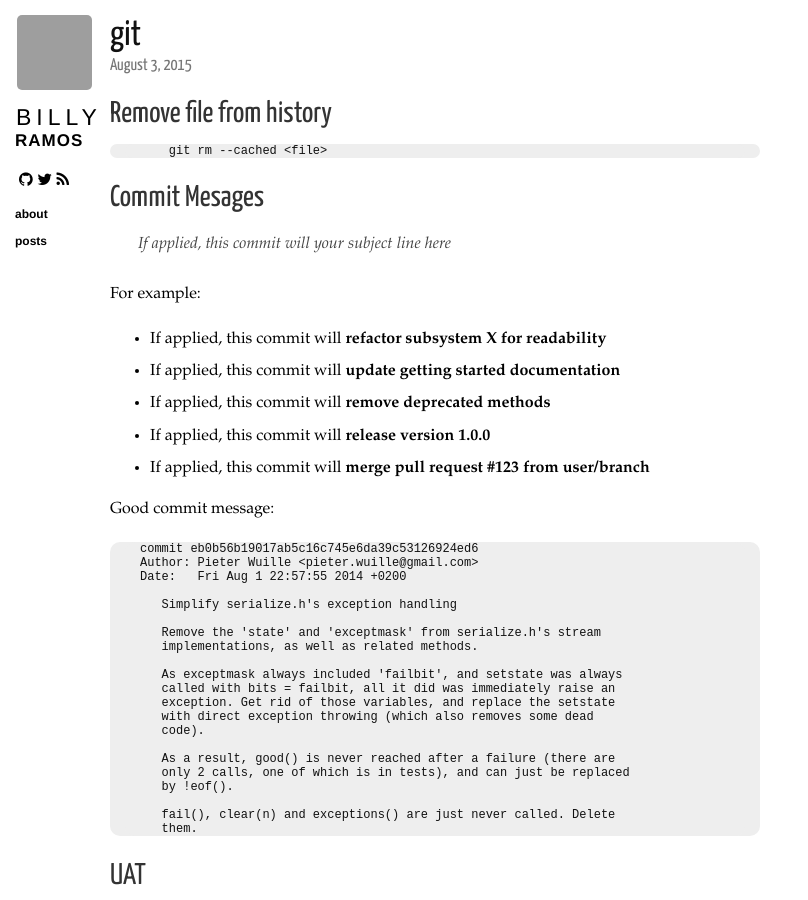
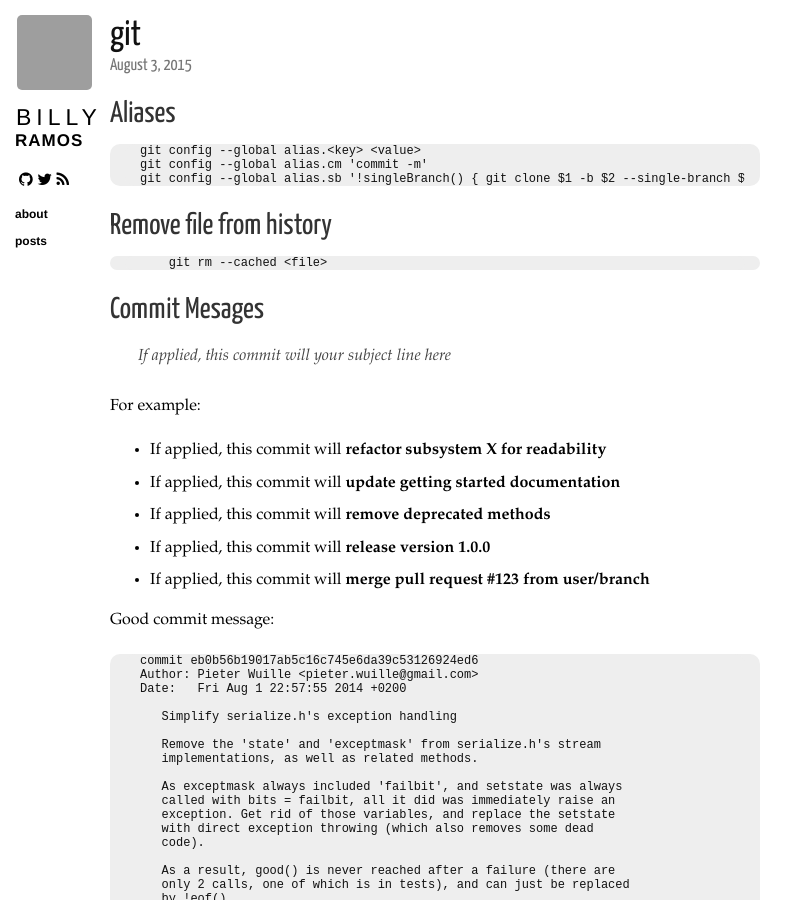
Before and after one commit to bramos-forward-slope/bramos-forward-slope.github.io, a Jekyll site: the page built from _posts/2015-08-03-git.md, in a window 1280 px wide and 900 px high. Shown: the whole window, without its empty margins (0-808 px from the left). Built offline with Jekyll 4.4.1, drawn with Linux system fonts in a browser that asks for light colours; nearby versions of some CDN libraries; Markdown is read by kramdown in place of the engine named in the settings; grey boxes are pictures that could not be loaded.

Commit message:
Add alias notes

````diff
--- a/_posts/2015-08-03-git.md
+++ b/_posts/2015-08-03-git.md
@@ -3,6 +3,14 @@
 title: git
 category: posts
 ---
+
+## Aliases
+
+```
+git config --global alias.<key> <value>
+git config --global alias.cm 'commit -m'
+git config --global alias.sb '!singleBranch() { git clone $1 -b $2 --single-branch $2 ;}; singleBranch'
+```
 
 ## Remove file from history
 
````
